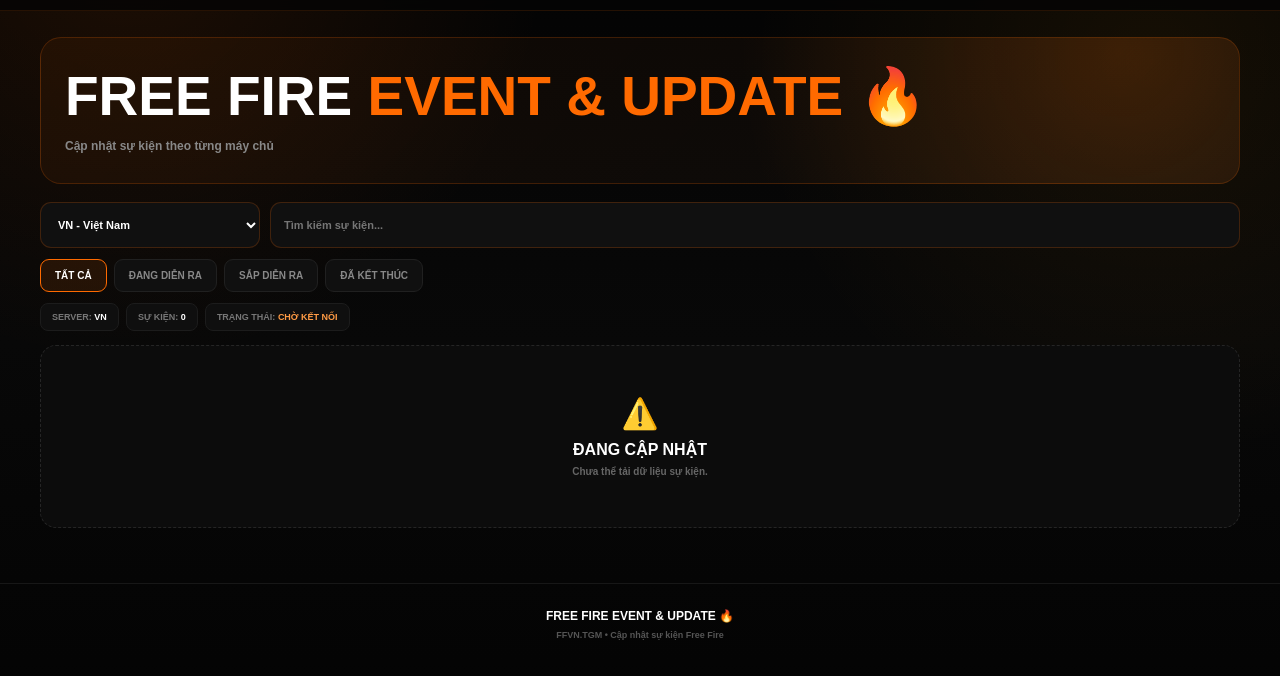
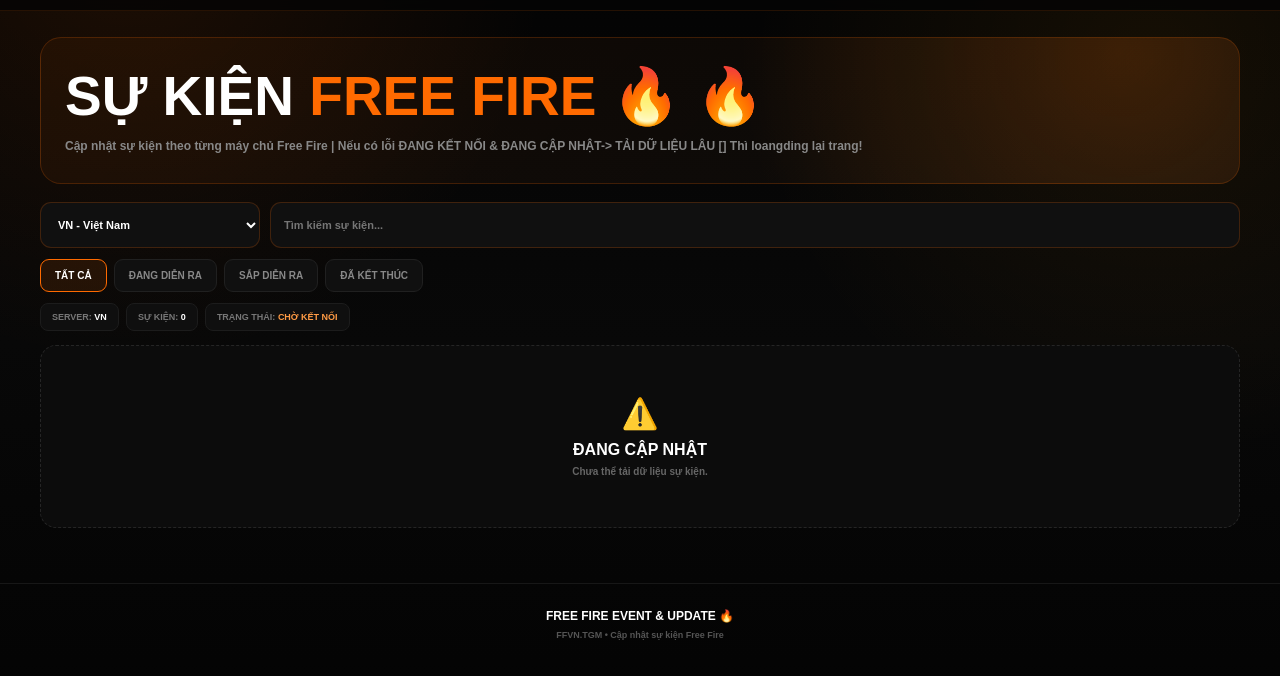
Before and after one commit to taogamingff/Ffvntgm-event-freefire, a plain HTML site: page index.html in a window 1280 px wide. Shown: the part 58-734 px from the top of the page. Drawn offline with Linux system fonts and the light colour scheme; no server answers; a web font is replaced by a local one.

Commit message:
Translate event titles and update subtitles in index.html
Updated text in index.html to reflect Vietnamese language and added additional context for users.

```diff
--- a/index.html
+++ b/index.html
@@ -971,7 +971,7 @@ footer{
         >
 
         <div class="loader-title">
-            FREE FIRE EVENT & UPDATE 🔥
+            SỰ KIỆN FREE FIRE 🔥
         </div>
 
         <div class="loader-bar">
@@ -1064,16 +1064,17 @@ footer{
 
         <h1 class="hero-title">
 
-            FREE FIRE
+            SỰ KIỆN
             <span>
-                EVENT & UPDATE
+                FREE FIRE 🔥
             </span>
             🔥
 
         </h1>
 
         <p class="hero-subtitle">
-            Cập nhật sự kiện theo từng máy chủ
+            Cập nhật sự kiện theo từng máy chủ Free Fire | Nếu có lỗi
+           ĐANG KẾT NỐI & ĐANG CẬP NHẬT-> TẢI DỮ LIỆU LÂU [] Thì loangding lại trang!
         </p>
 
     </div>
```
